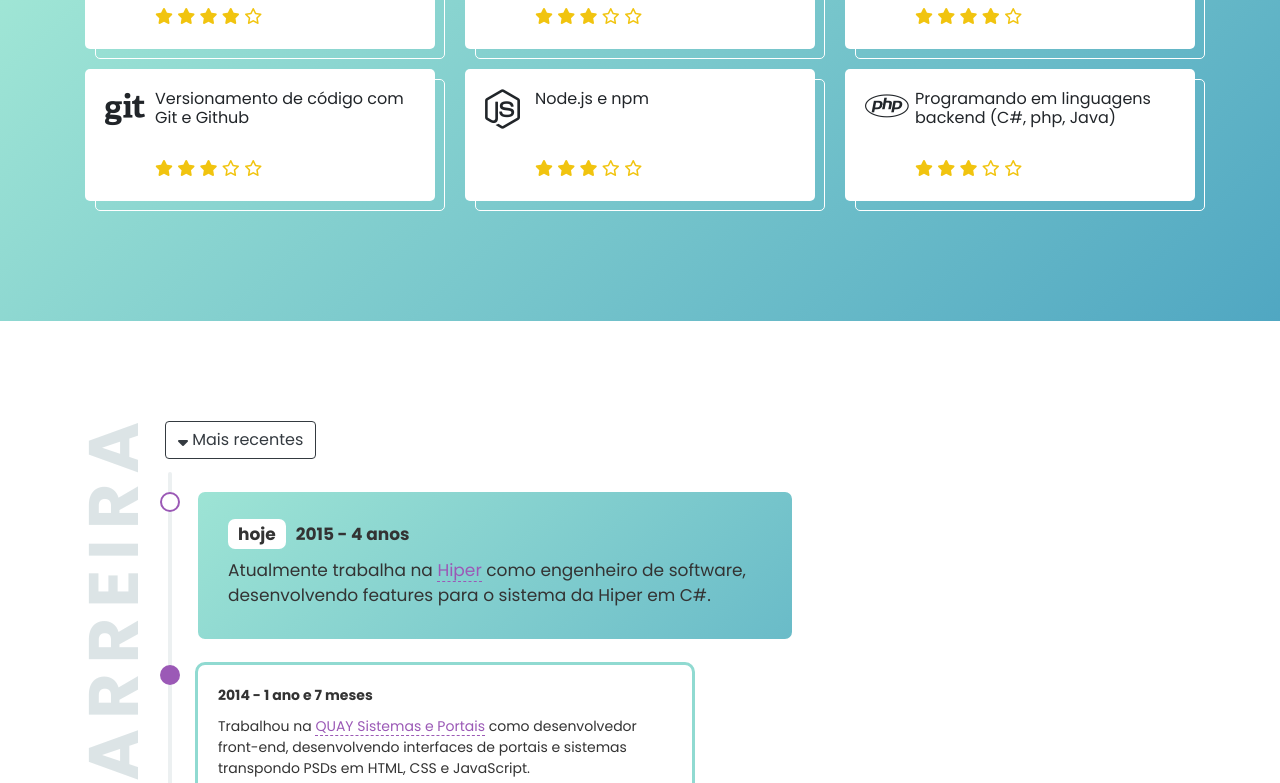
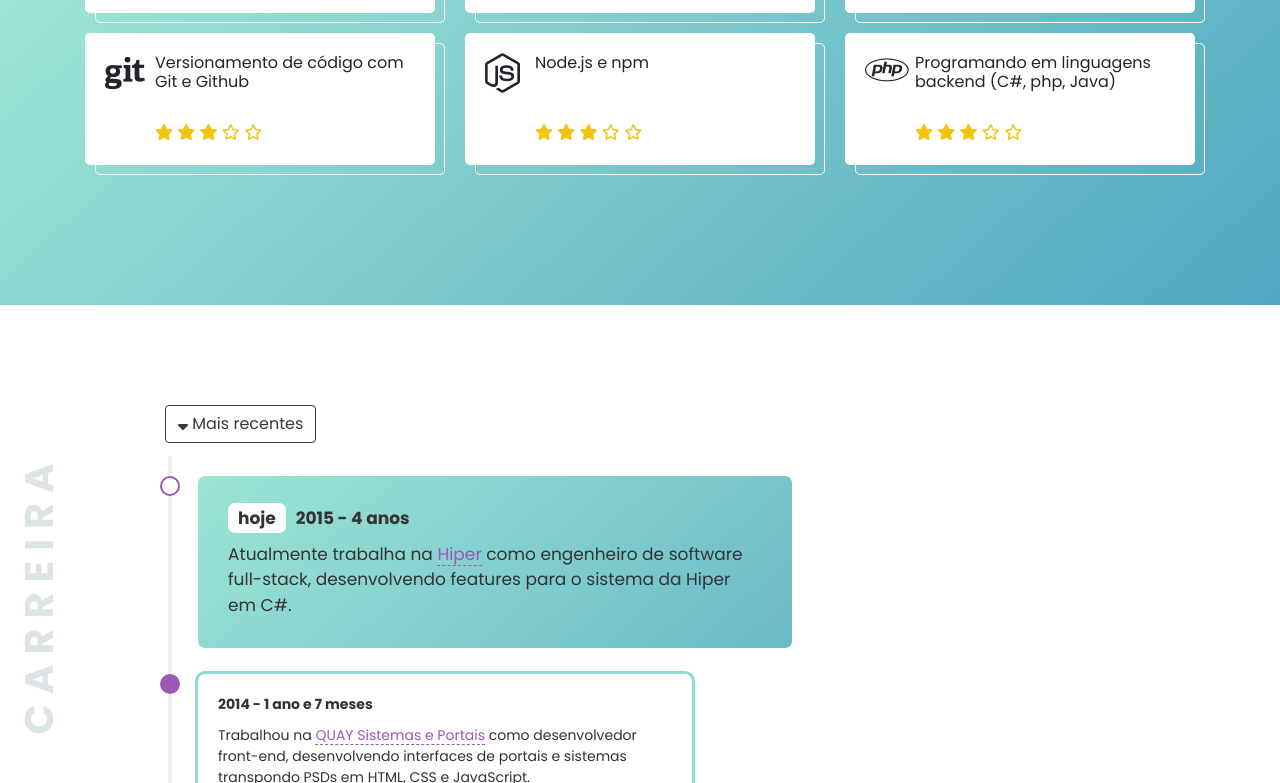
Before and after one commit to jonasaraldi/jonasaraldi.github.io, a plain HTML site: page index.html in a window 1280 px wide. Shown: the part 995-1778 px from the top of the page. Drawn offline with nearby package versions, Linux system fonts and the light colour scheme.

Commit message:
Correção ortográfica

```diff
--- a/css/style.css
+++ b/css/style.css
@@ -20,11 +20,10 @@ h1 + p {
 }
 
 h2 {
-    font-size: 42px;
     margin-bottom: 20px;
     text-transform: uppercase;
     letter-spacing: 10px;
-    font-size: 70px;
+    font-size: 40px;
     opacity: 0.6;
 }
 
--- a/index.html
+++ b/index.html
@@ -39,7 +39,7 @@
                     <div class="col-7">
                         <div class="highlight">
                             <h1><strong>Olá!</strong> Meu nome é <span class="my-name">Jonas</span></h1>
-                            <p>Engenheiro do software fullstack <br/>na Hiper Software SA</p>
+                            <p>Engenheiro de software full-stack <br/>na Hiper Software SA</p>
                         </div>
                     </div>
                 </div>
@@ -189,7 +189,7 @@
                             <strong><span class="tag">hoje</span>2015 - 4 anos</strong>
                             <div class="text">
                                 Atualmente trabalha na <a href="https://hiper.com.br/" target="_blank" class="link">Hiper</a> como engenheiro de
-                                software, desenvolvendo features para o sistema da Hiper em C#.
+                                software full-stack, desenvolvendo features para o sistema da Hiper em C#.
                             </div>
                         </div>
                         <div class="checkpoint quay">
```
